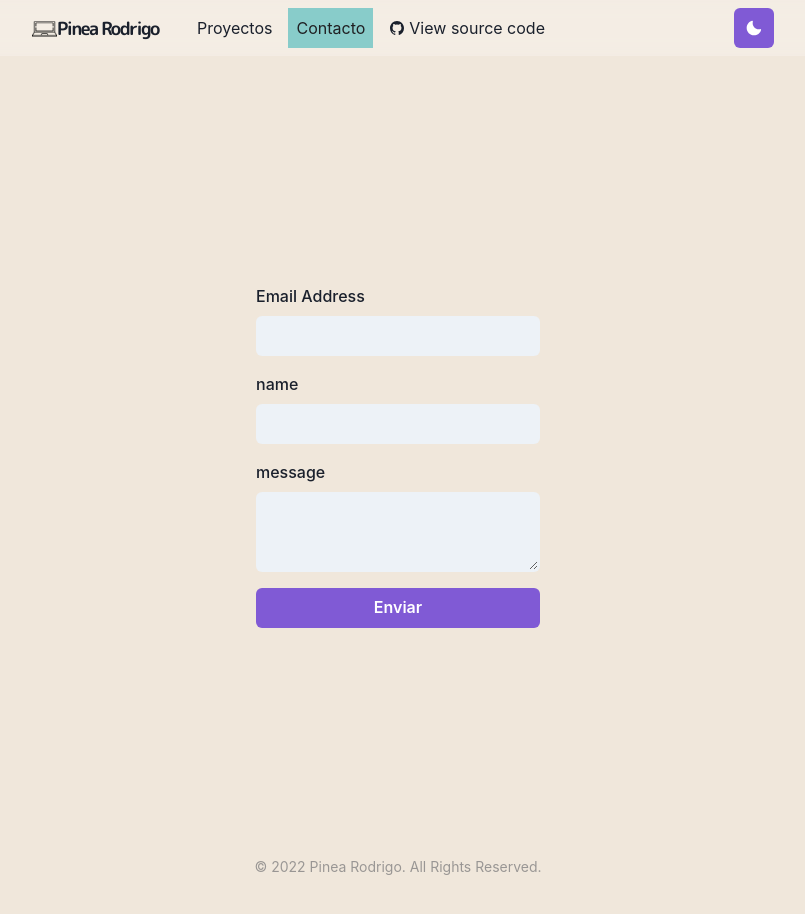
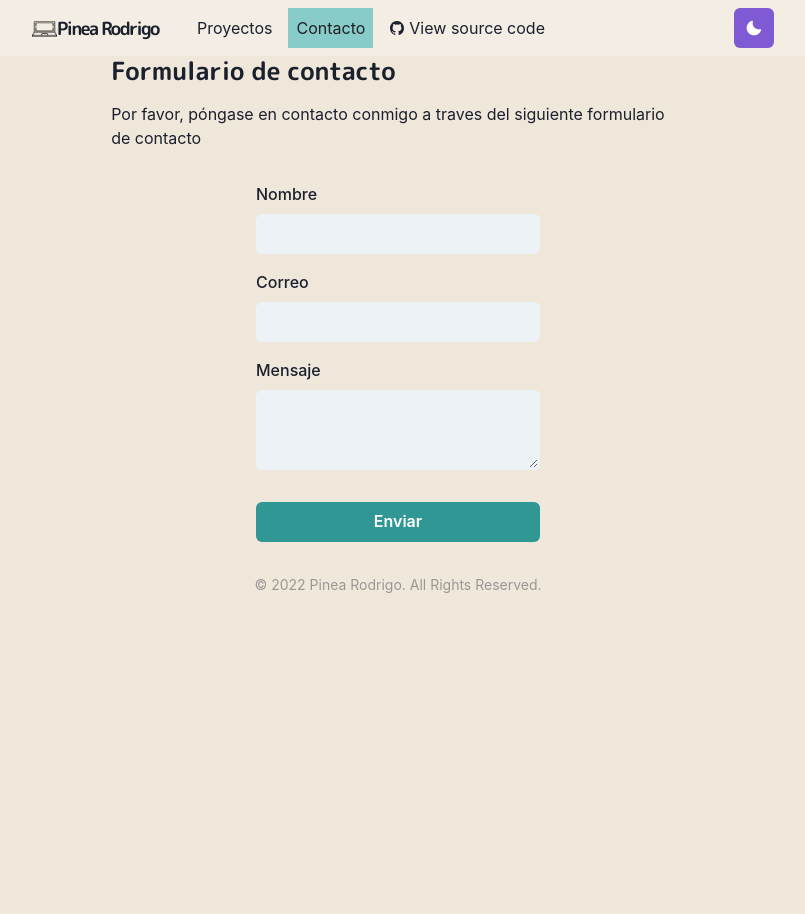
Before and after one commit to rodrigomp88/home-page, a Next.js app: page /contact in a window 1280 px wide. Shown: the top 914 px of the page, without its empty margins (242-1047 px from the left). After the commit the page ends 800 px from the top, so only its background shows below. Built offline with nearby package versions, Linux system fonts and the light colour scheme.

Commit message:
contact form netlify

```diff
--- a/pages/contact.js
+++ b/pages/contact.js
@@ -1,5 +1,6 @@
-// import { useFormik } from 'formik'
 import {
+  Container,
+  Heading,
   Box,
   Button,
   Flex,
@@ -7,70 +8,65 @@ import {
   FormLabel,
   Input,
   Textarea,
-  VStack
+  VStack,
+  Text
 } from '@chakra-ui/react'
+import Layout from '../components/layouts/article'
 
-export default function contact() {
-  // const formik = useFormik({
-  //   initialValues: {
-  //     email: '',
-  //     name: '',
-  //     rememberMe: false
-  //   },
-  //   onSubmit: values => {
-  //     alert(JSON.stringify(values, null, 2))
-  //   }
-  // })
+const Contact = () => {
   return (
-    <Flex align="center" justify="center" h="100vh">
-      <Box p={6} rounded="md">
+    <Layout title="Contacto">
+      <Container h="100%">
+        <Heading as="h1" fontSize={25} mb={4}>
+          Formulario de contacto
+        </Heading>
+        <Text>
+          Por favor, póngase en contacto conmigo a traves del siguiente
+          formulario de contacto
+        </Text>
+        <Flex align="center" justify="center">
+          <Box p={8} rounded="md">
             <form
-          // onSubmit={formik.handleSubmit}
               name="contact"
+              action="/pages/success"
               method="POST"
+              data-netlify-recaptcha="true"
               data-netlify="true"
             >
               <input type="hidden" name="form-name" value="contact" />
               <VStack spacing={4} align="flex-start">
                 <FormControl>
-              <FormLabel htmlFor="email">Email Address</FormLabel>
+                  <FormLabel htmlFor="name">Nombre</FormLabel>
+                  <Input id="name" name="name" type="text" variant="filled" />
+                </FormControl>
+                <FormControl>
+                  <FormLabel htmlFor="email">Correo</FormLabel>
                   <Input
                     id="email"
                     name="email"
                     type="email"
                     variant="filled"
-                // onChange={formik.handleChange}
-                // value={formik.values.email}
                   />
                 </FormControl>
                 <FormControl>
-              <FormLabel htmlFor="name">name</FormLabel>
-              <Input
-                id="name"
-                name="name"
-                type="text"
-                variant="filled"
-                // onChange={formik.handleChange}
-                // value={formik.values.name}
-              />
-            </FormControl>
-            <FormControl>
-              <FormLabel htmlFor="message">message</FormLabel>
+                  <FormLabel htmlFor="message">Mensaje</FormLabel>
                   <Textarea
                     id="message"
                     name="message"
                     type="text"
                     variant="filled"
-                // onChange={formik.handleChange}
-                // value={formik.values.name}
                   />
                 </FormControl>
-            <Button type="submit" colorScheme="purple" isFullWidth>
+                <div data-netlify-recaptcha="true"></div>
+                <Button type="submit" colorScheme="teal" isFullWidth>
                   Enviar
                 </Button>
               </VStack>
             </form>
           </Box>
         </Flex>
+      </Container>
+    </Layout>
   )
 }
+export default Contact
```
Also changed, not shown: pages/success.js (+28 -2 lines), 1 other file (tests, documents, lock files or other folders). Lines whose indentation alone changed are shown as unchanged.
